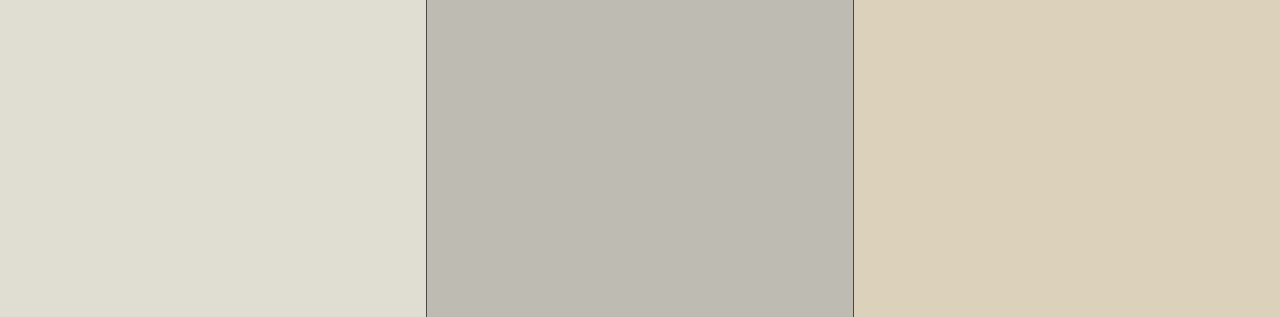
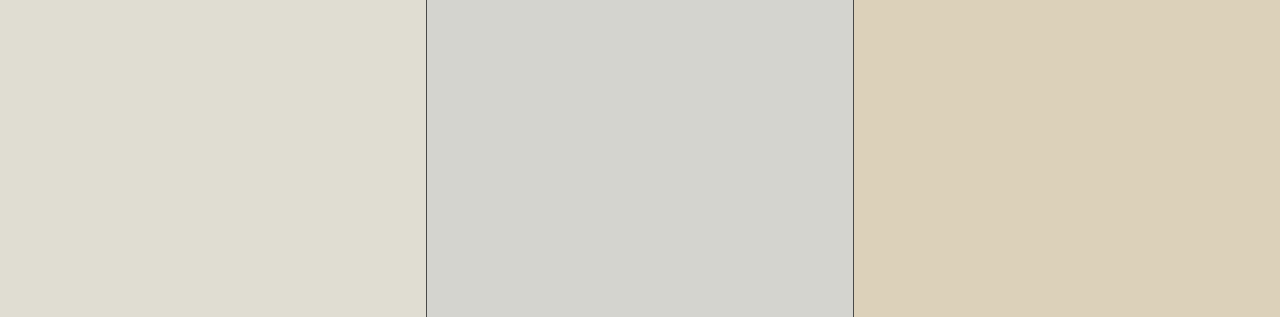
Before and after one commit to wiredearp/farveplan, a website: page index.html in a window 1280 px wide. Shown: the top 317 px of the page. Drawn offline with Linux system fonts and the light colour scheme.

Commit message:
Farver continue

```diff
--- a/index.html
+++ b/index.html
@@ -47,10 +47,10 @@
 				</picture>
 				<figure class="photo">
 					<picture>
-						<source type="image/jpeg" srcset="images/allroom/antikgra-02.jpg"/>
+						<source type="image/jpeg" srcset="images/allroom/morgendis-01.jpg"/>
 						<img/>
 					</picture>
-					<figcaption>1973 Antikkgrå</figcaption>
+					<figcaption>9915 Morgendis</figcaption>
 				</figure>
 			</section>
 			<section id="stuen" class="stuen">
--- a/styles.css
+++ b/styles.css
@@ -25,6 +25,13 @@
 	--jotun-9904-skumring: #e1e1dd; /* https://www.jotun.com/dk/da/decorative/interior/colours/9904-twilight-interior */
 	--jotun-0520-empire: #cbcbc8; /* https://www.jotun.com/dk/da/b2c/colour-inspiration/colours/interior/1904000002001791_Interior.aspx */
 	--jotun-1027-dempet: #d4d3cb; /* https://www.jotun.com/dk/da/b2c/colour-inspiration/colours/interior/1100150200501791_Interior.aspx */
+	--jotun-2098-streif: #d5d5d2; /* https://www.jotun.com/dk/da/b2c/colour-inspiration/colours/interior/1100000144501791_Interior.aspx */
+	--jotun-0520-empire: #cbcbc8; /* https://www.jotun.com/dk/da/b2c/colour-inspiration/colours/interior/1904000002001791_Interior.aspx */
+	--jotun-8279-haze: #c7c9c2; /* https://www.jotun.com/dk/da/b2c/colour-inspiration/colours/interior/2930000632801791_Interior.aspx */
+	--jotun-1926-snedrabe: #c8c6bc; /* https://www.jotun.com/dk/da/b2c/colour-inspiration/colours/interior/2930000634401791_Interior.aspx */
+	--jotun-5081-fabrikk: #bbc0c0; /* https://www.jotun.com/dk/da/b2c/colour-inspiration/colours/interior/1100000157001791_interior.aspx */
+	--ncs-2502b-veddingegra: #b2b7ba; /* https://ncscolour.com/product/s-2502-b/ AND https://www.pinterest.com/pin/314759461457483262/ */
+	--ncs-1502b-xxx: #cbd1d1; /* https://ncscolour.com/product/s-1502-b/ */
 
 	/* stuen */
 	--jotun-1875-sans: #e6dfce; /* https://www.jotun.com/dk/da/decorative/interior/colours/1875-sense-interior */
@@ -79,7 +86,7 @@
 	--gangen-light: var(--jotun-7236-chi);
 
 	/* allroom */
-	--allroom: var(--jotun-1973-antikgra); /* --jotun-1027-dempet */
+	--allroom: var(--jotin-9915-morgendis); /* --jotun-1027-dempet */
 	--allroom-light: var(--jotun-7236-chi);
 
 	/* stuen */
```
Also changed, not shown: images/allroom/helsingo-feather-gray-01.jpg (added), images/allroom/morgendis-01.jpg (added), images/allroom/veddinge-01.jpg (added).
